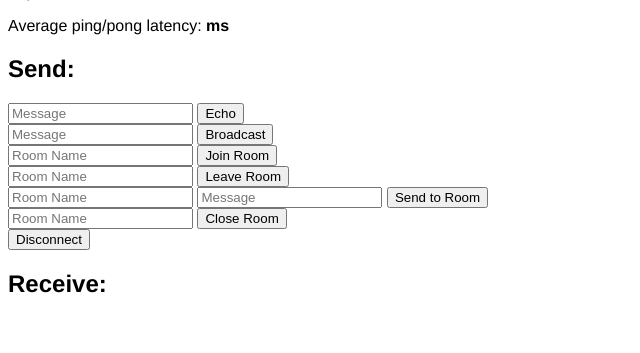
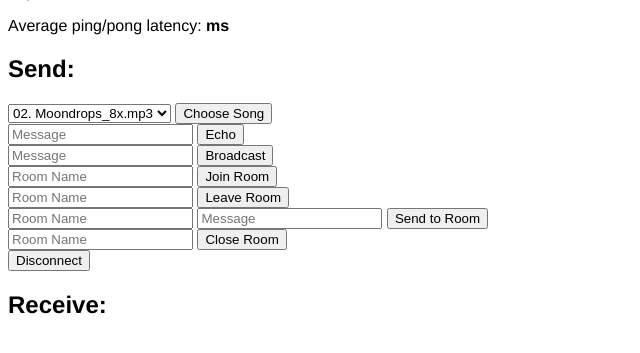
Before and after one commit to usdivad/a-collage-for-charon, a Flask app: template src/templates/listener.html in a window 1280 px wide. Shown: the part 313-666 px from the top of the page, without its empty margins (0-640 px from the left). Run offline with Flask 2, Linux system fonts and the light colour scheme; the template is opened without the code that fills it, so the values that code supplies are empty; some libraries are stand-ins or nearby versions.

Commit message:
commit the dropdown thing

```diff
--- a/src/templates/listener.html
+++ b/src/templates/listener.html
@@ -171,6 +171,13 @@
     <p>Async mode is: <b>{{ async_mode }}</b></p>
     <p>Average ping/pong latency: <b><span id="ping-pong"></span>ms</b></p>
     <h2>Send:</h2>
+    <form id="broadcast" method="POST" action='#'>
+        <!-- <input type="text" name="emit_data" id="emit_data" placeholder="Message"> -->
+        <select name="broadcast_data">
+            <option value="02. Moondrops_8x.mp3">02. Moondrops_8x.mp3</option>
+        </select>
+        <input type="submit" value="Choose Song">
+    </form>
     <form id="emit" method="POST" action='#'>
         <input type="text" name="emit_data" id="emit_data" placeholder="Message">
         <input type="submit" value="Echo">
```
